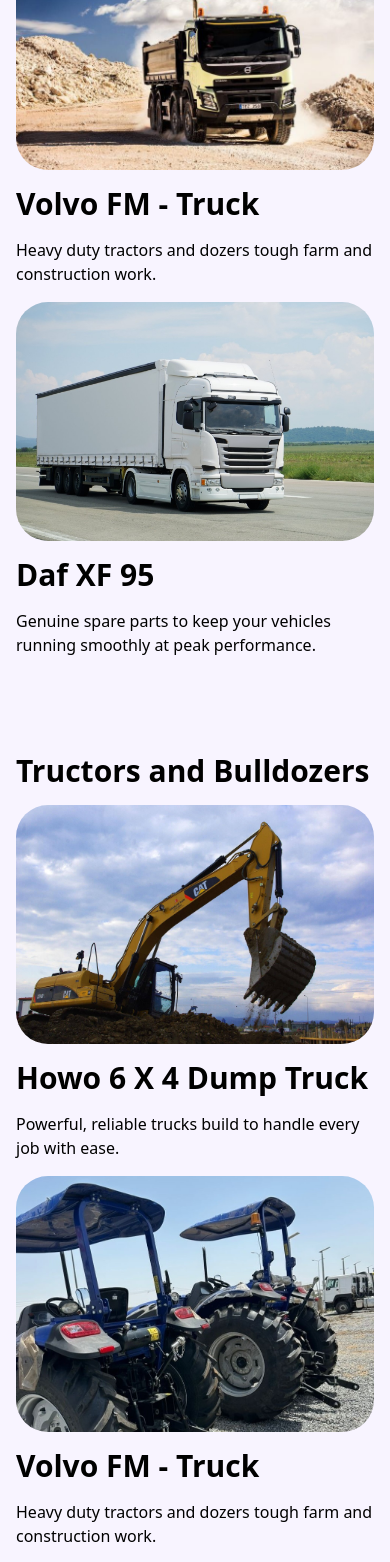
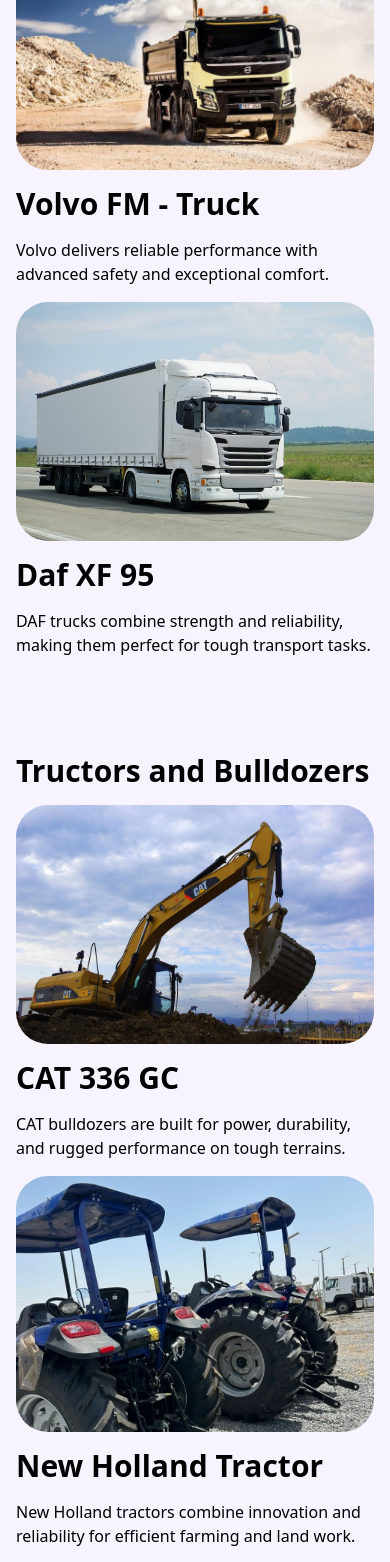
Before and after one commit to mugathmanmotorsdev/mugathmanmotors-update, a Next.js app: page /inventory in a window 390 px wide. Shown: the part 1276-2838 px from the top of the page. Built offline with nearby package versions, Linux system fonts and the light colour scheme.

Commit message:
added pure content of inventory page

```diff
--- a/app/about/page.tsx
+++ b/app/about/page.tsx
@@ -92,7 +92,7 @@
             {/* About Section */}
             <section className="text-center">
                 <h2 className="text-3xl font-bold">About Us</h2>
-                <p className="text-lg">Driven by Excellence, Buil on Trust</p>
+                <p className="text-lg">Driven by Excellence, Build on Trust</p>
                 <div className="container mx-auto px-5 my-10">
                     <Image
                         src="/about.jpg"
@@ -104,13 +104,9 @@
                 </div>
 
                 <div className="container mx-auto px-5 my-10">
-                    <h2 className="text-3xl font-bold my-5">Mugathman Motors Jounerney</h2>
+                    <h2 className="text-3xl font-bold my-5">Mugathman Motors Journey</h2>
                     <p className="text-lg">
-                        Mugathman motors offered a wide range of vehicles including
-                        <b> trucks , cars, farm tractors and quality spare parts </b>
-                        to meet all your logistics and transportation needs.
-                        mugathman motors has a team of experienced professionals who are dedicated to providing top-quality transportation solutions to meet your needs.
-                        Our commitment to quality and customer satisfaction sets us apart from the competition.
+                         Mugathman Motors and Logistics Ltd, founded by Alhaji Gali Muhammad Usman and registered in 2019 (RC: 1643911), is a proudly Nigerian company specializing in the sale of heavy-duty vehicles and equipment, including truck heads, trailers, tippers, and quality spare parts. With over 1,000 units sold, we are known for our strong after-sales support and reliable logistics solutions tailored to meet client needs. Driven by quality, integrity, and innovation, we are committed to excellence in every service we provide.
                     </p>
                 </div>
             </section>
@@ -218,13 +214,13 @@
                     </div>
                     <div className="w-full md:w-1/2 p-5 flex flex-col justify-center">
                         <h2 className="text-3xl font-bold my-5">Why Choose Mugathman Motors</h2>
-                        <p className="text-lg">
-                            Mugathman motors offered a wide range of vehicles including
-                            <b> trucks , cars, farm tractors and quality spare parts </b>
-                            to meet all your logistics and transportation needs.
-                            Our vision is to become the leading provider of transportation solutions,
-                            delivering excellence in every aspect of our operations.
-                        </p>
+                        <ul className="text-lg">
+                            <li>Trusted by hundred satisfied customers</li>
+                            <li>Fast, secure nationwide delivery</li>
+                            <li>Wide inventory across vehicles categories</li>
+                            <li>Reliable sourcing on-demand</li>
+                            <li>Excellent customer support</li>
+                        </ul>
                     </div>
                 </section>
 
@@ -242,9 +238,9 @@
                     <div className="w-full md:w-1/2 flex flex-col justify-center text-lg">
                         <h2 className="text-3xl font-bold my-5">License and Registration</h2>
                         <p className="text-lg">
-                            Our vision is to become the leading provider of transportation solutions,
-                            delivering excellence in every aspect of our operations.
-                            We aspire to be a trusted partner for businesses and individuals seeking reliable and efficient transportation services.
+                            <b>Business Name: </b> Mugathman Motors and Logistics Limited<br />
+                            <b>Registration Number: </b> RC: 1643911 <br />
+                            <b>Authorize By: </b> Corporate Affairs Commission (CAC), Nigeria
                         </p>
                     </div>
                 </section>
--- a/app/inventory/page.tsx
+++ b/app/inventory/page.tsx
@@ -5,71 +5,71 @@
   {
     image: "/hero.png",
     heading: "Howo 6 X 4 Dump Truck",
-    description: "Powerful, reliable trucks build to handle every job with ease."
+    description: "Howo are so durable and powerful, ideal for heavy-duty transport."
   },
   {
     image: "/volvo.jpeg",
     heading: "Volvo FM - Truck",
-    description: "Heavy duty tractors and dozers tough farm and construction work."
+    description: "Volvo delivers reliable performance with advanced safety and exceptional comfort."
   },
   {
     image: "/daf-2.jpg",
     heading: "Daf XF 95",
-    description: "Genuine spare parts to keep your vehicles running smoothly at peak performance."
+    description: "DAF trucks combine strength and reliability, making them perfect for tough transport tasks."
   }
 ]
 
 const tractors = [
   {
     image: "/product-2.jpg",
-    heading: "Howo 6 X 4 Dump Truck",
-    description: "Powerful, reliable trucks build to handle every job with ease."
+    heading: "CAT 336 GC",
+    description: "CAT bulldozers are built for power, durability, and rugged performance on tough terrains."
   },
   {
     image: "/tractor.jpg",
-    heading: "Volvo FM - Truck",
-    description: "Heavy duty tractors and dozers tough farm and construction work."
+    heading: "New Holland Tractor",
+    description: "New Holland tractors combine innovation and reliability for efficient farming and land work."
   },
   {
     image: "/bulldozer.jpg",
-    heading: "Daf XF 95",
-    description: "Genuine spare parts to keep your vehicles running smoothly at peak performance."
+    heading: "WALO Excavator",
+    description: "WALO bulldozers deliver strength and precision for large-scale construction and earthmoving."
   }
 ]
 
 const cars = [
   {
     image: "/car-1.jpg",
-    heading: "Howo 6 X 4 Dump Truck",
-    description: "Powerful, reliable trucks build to handle every job with ease."
+    heading: "Honda Civic",
+    description: "Honda offers fuel efficiency, comfort, and everyday reliability."
   },
   {
     image: "/car-2.jpg",
-    heading: "Volvo FM - Truck",
-    description: "Heavy duty tractors and dozers tough farm and construction work."
+    heading: "Mercedes Benz",
+    description: "Mercedes Benz blends luxury, performance, and timeless elegance."
   },
   {
     image: "/car-3.jpg",
-    heading: "Daf XF 95",
-    description: "Genuine spare parts to keep your vehicles running smoothly at peak performance."
+    heading: "BMW M4",
+    description: "BMW delivers sporty power with premium design and handling."
   }
 ]
 
 const spareParts = [
   {
     image: "/sparepart-1.jpg",
-    heading: "Howo 6 X 4 Dump Truck",
-    description: "Powerful, reliable trucks build to handle every job with ease."
+    heading: "Trucks Rim",
+    description: "Trucks Rim provides sturdy support and stability for heavy-duty truck tires."
   },
   {
     image: "/product-4.jpg",
-    heading: "Volvo FM - Truck",
-    description: "Heavy duty tractors and dozers tough farm and construction work."
+    heading: "Automobile Wheel",
+    description: "Automobile Wheel offers durable and reliable performance for everyday driving."
   },
   {
     image: "/sparepart-2.jpg",
-    heading: "Daf XF 95",
-    description: "Genuine spare parts to keep your vehicles running smoothly at peak performance."
+    heading: "  Tires & Rims",
+    description: "Tires & Rims provide durable and reliable performance for everyday driving."
   }
 ]
 
--- a/components/ContactSection.tsx
+++ b/components/ContactSection.tsx
@@ -4,7 +4,7 @@
 
     return (
         <section className="bg-[#F8F4FF] p-12">
-          <div className="flex flex-col md:flex-row gap-5 items-center">
+          <div className="flex flex-col md:flex-row gap-5 items-center justify-center">
             {/* Contact us section details */}
             <div className="flex flex-col gap-5">
               <h2 className="text-3xl font-semibold mb-4">Contact us</h2>
```
